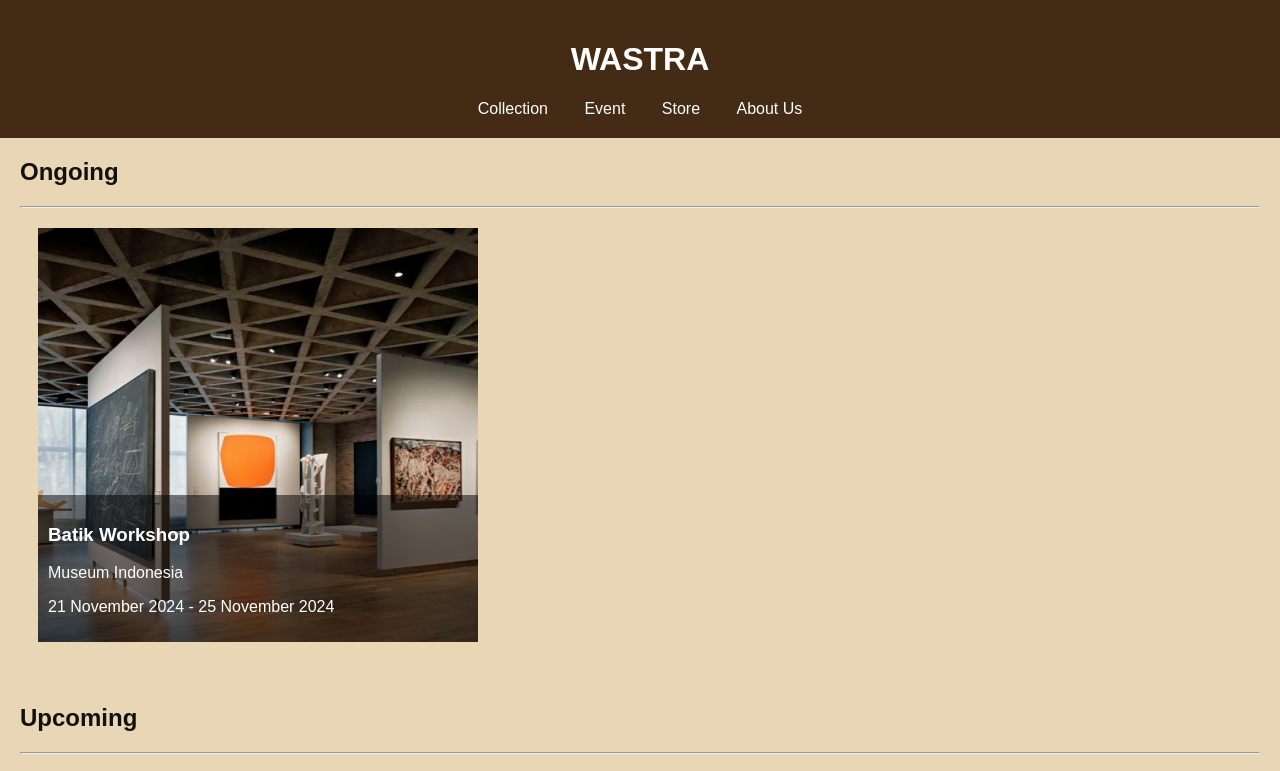
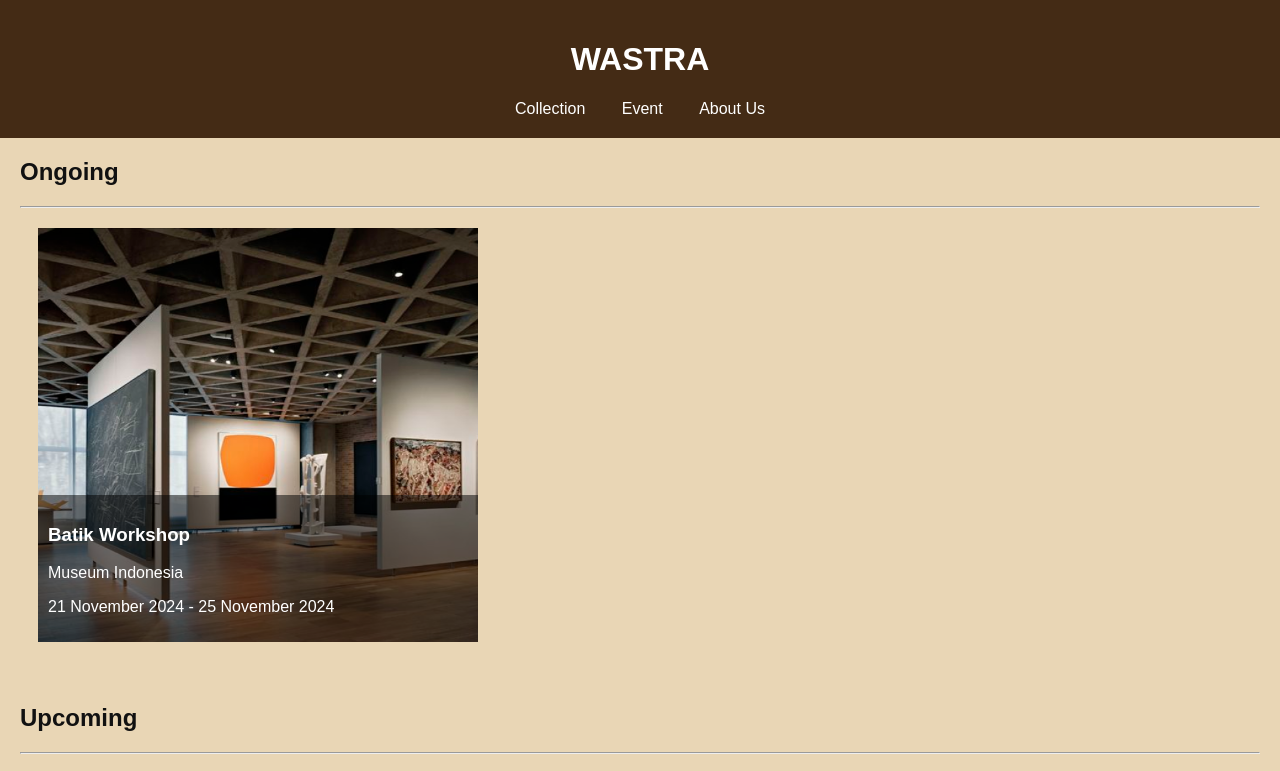
Before and after one commit to Varnyxidus/Milkbuns, a plain HTML site: page EventPage.html in a window 1280 px wide. Shown: the top 771 px of the page. Drawn offline with Linux system fonts and the light colour scheme.

Commit message:
Update EventPage.html

```diff
--- a/EventPage.html
+++ b/EventPage.html
@@ -13,7 +13,6 @@
             <nav>
                 <a href="#">Collection</a>
                 <a href="EventPage.html">Event</a>
-                <a href="#">Store</a>
                 <a href="#">About Us</a>
             </nav>
         </center>
```
